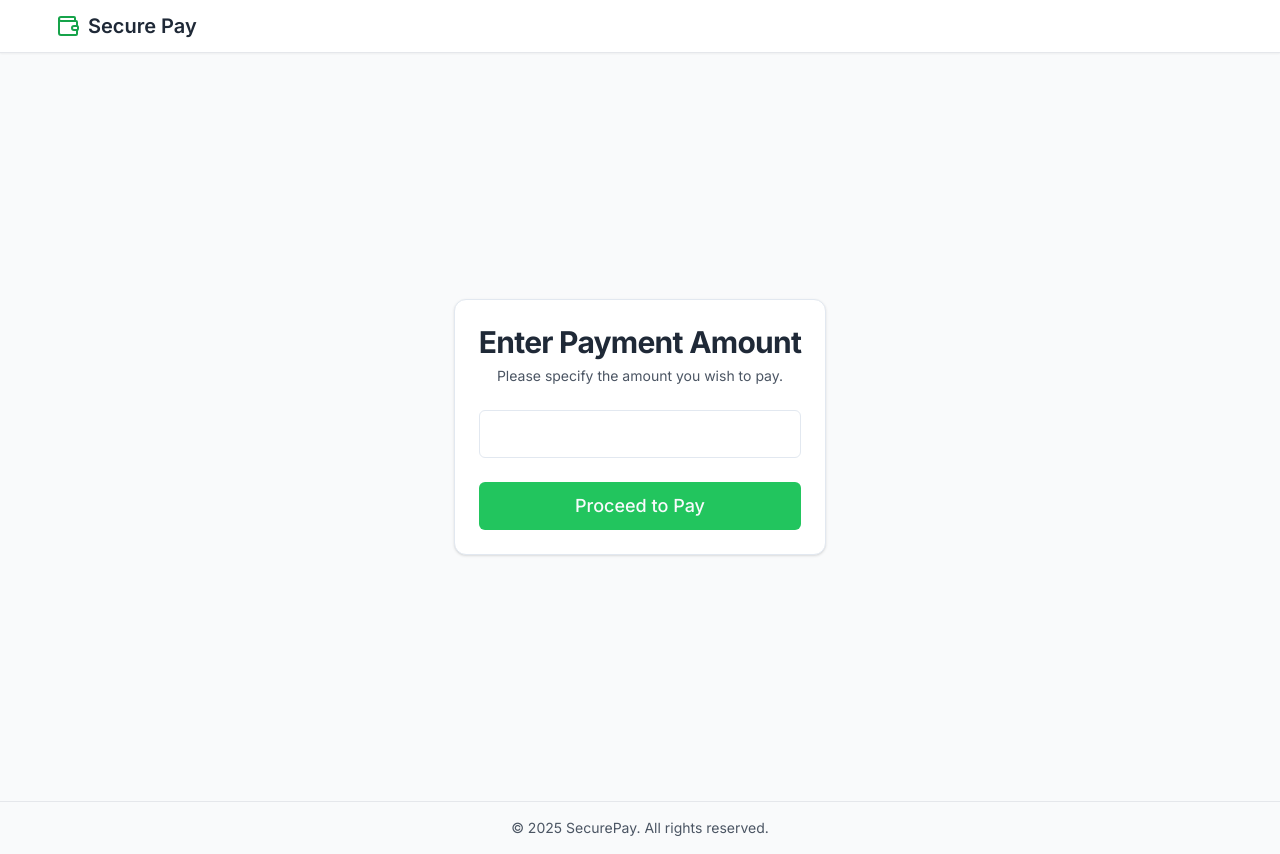
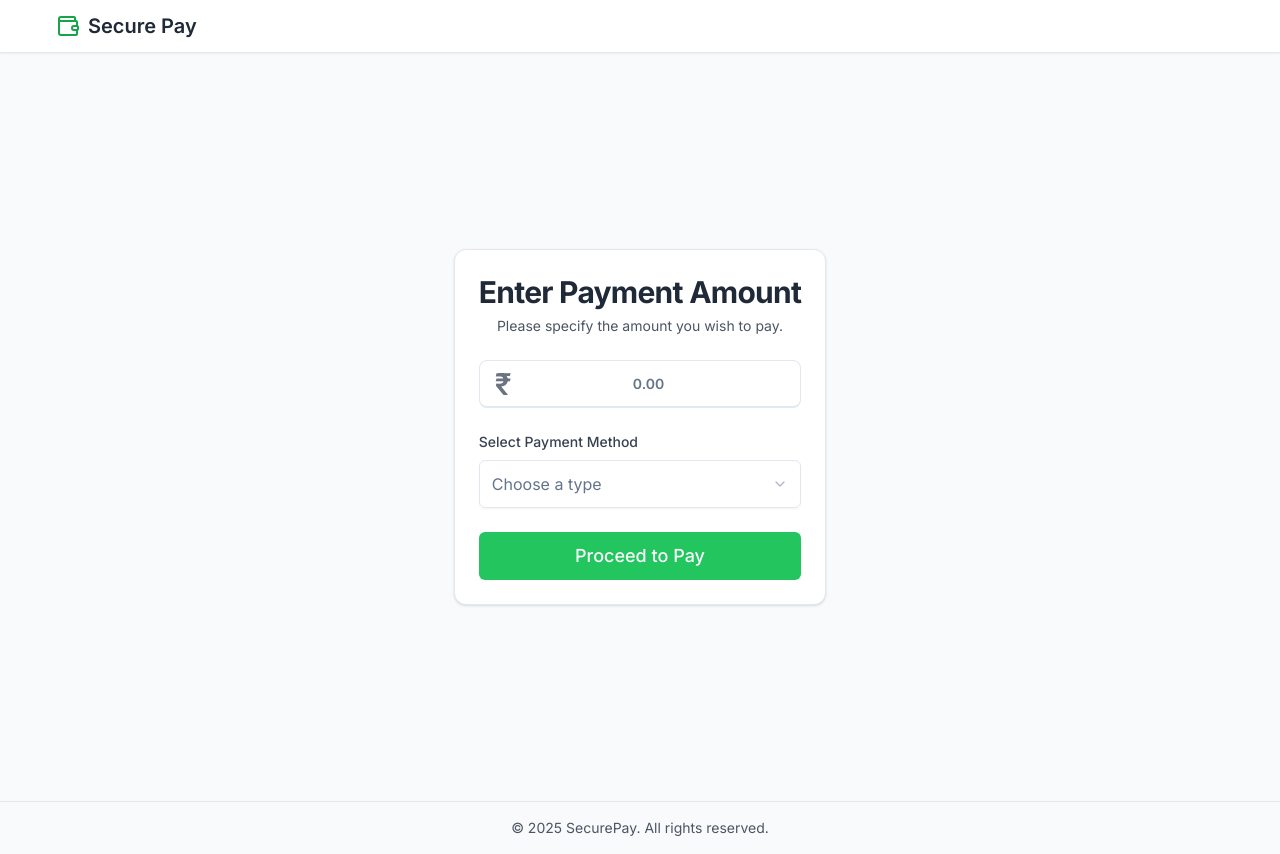
Before and after one commit to sahir289/secure-payment-page, a Next.js app: page /transaction/1 in a window 1280 px wide. Built offline with nearby package versions, Linux system fonts and the light colour scheme.

Commit message:
feat: added upi select feature

```diff
--- a/package.json
+++ b/package.json
@@ -10,6 +10,7 @@
   },
   "dependencies": {
     "@radix-ui/react-dialog": "^1.1.14",
+    "@radix-ui/react-select": "^2.2.5",
     "@radix-ui/react-slot": "^1.2.3",
     "@radix-ui/react-tabs": "^1.1.12",
     "class-variance-authority": "^0.7.1",
--- a/src/app/transaction/[hash]/page.jsx
+++ b/src/app/transaction/[hash]/page.jsx
@@ -2,43 +2,64 @@
 
 import { usePayment } from "@/hooks/usePayment";
 import { useSearchParams, usePathname } from "next/navigation";
-import { use, useState, useEffect, Suspense } from 'react';
+import { use, useState, useEffect, Suspense } from "react";
 import { Tabs, TabsList, TabsTrigger } from "@/components/ui/tabs";
 import { PaymentTimer } from "@/components/payment-timer";
 import { PaymentActions } from "@/components/payment-actions";
 import UpiDetails from "@/components/payment-methods/upi-details";
 import PhonePeDetails from "@/components/payment-methods/phonepe-details";
 import BankTransferDetails from "@/components/payment-methods/bank-transfer-details";
-import { Card, CardContent, CardDescription, CardHeader, CardTitle } from "@/components/ui/card";
+import {
+  Card,
+  CardContent,
+  CardDescription,
+  CardHeader,
+  CardTitle,
+} from "@/components/ui/card";
 import { Input } from "@/components/ui/input";
 import { Button } from "@/components/ui/button";
 import PaymentPage from "@/components/payment-page";
+import {
+  Select,
+  SelectContent,
+  SelectItem,
+  SelectTrigger,
+  SelectValue,
+} from "@/components/ui/select";
 
 export default function TransactionPage({ params }) {
   const resolvedParams = use(params);
   const hashCode = resolvedParams.hash;
   const searchParams = useSearchParams();
   const pathname = usePathname();
-  const userId = searchParams.get('user_id');
-  const code = searchParams.get('code');
-  const ot = searchParams.get('ot');
-  const key = searchParams.get('key');
-  const orderParam = searchParams.get('order');
-  const urlAmount = searchParams.get('amount');
+  const userId = searchParams.get("user_id");
+  const code = searchParams.get("code");
+  const ot = searchParams.get("ot");
+  const key = searchParams.get("key");
+  const orderParam = searchParams.get("order");
+  const urlAmount = searchParams.get("amount");
 
   const [currentTab, setCurrentTab] = useState(null);
   const [isClient, setIsClient] = useState(false);
-  const [inputAmount, setInputAmount] = useState(urlAmount || '');
+  const [inputAmount, setInputAmount] = useState(urlAmount || "");
+  const [paymentType, setPaymentType] = useState("");
   const [ProceedToPay, setProceedToPay] = useState(false);
+  const [error, setError] = useState("");
 
   const {
     state,
-    actions: { handlePaymentInitialization, handleValidation }
+    actions: { handlePaymentInitialization, handleValidation },
   } = usePayment();
 
   const handleAmountSubmit = async (e) => {
     e.preventDefault();
+    if (!paymentType) {
+      setError("Please select a payment type.");
+      return;
+    }
+
     setProceedToPay(true);
+    setCurrentTab(paymentType);
 
     const result = await handlePaymentInitialization({
       userId,
@@ -46,7 +67,7 @@
       ot,
       key,
       amount: inputAmount,
-      hashCode
+      hashCode,
     });
 
     if (result?.orderId) {
@@ -62,22 +83,22 @@
         if (orderParam) {
           await handleValidation(orderParam, true);
         } else if (userId && code && ot && key && hashCode) {
-          console.log('Initializing payment...');
+          console.log("Initializing payment...");
           const result = await handlePaymentInitialization({
             userId,
             code,
             ot,
             key,
-            hashCode
+            hashCode,
           });
-          console.log('Payment initialization result:', result);
+          console.log("Payment initialization result:", result);
 
           if (result?.orderId) {
             await handleValidation(result.orderId, false);
           }
         }
       } catch (err) {
-        console.error('Error initializing payment:', err);
+        console.error("Error initializing payment:", err);
       }
     };
 
@@ -86,7 +107,7 @@
 
   const handleTabChange = (value) => {
     const url = `${pathname}?tab=${value}`;
-    window.history.pushState({}, '', url);
+    window.history.pushState({}, "", url);
     setCurrentTab(value);
   };
 
@@ -101,17 +122,40 @@
           <PaymentTimer initialMinutes={10} />
         </div>
 
-        <Tabs value={currentTab || undefined} onValueChange={handleTabChange} className="w-full max-w-md">
+        <Tabs
+          value={currentTab || undefined}
+          onValueChange={(val) => {
+            if (!currentTab) handleTabChange(val);
+          }}
+          className="w-full max-w-md"
+        >
           <TabsList className="grid w-full grid-cols-3">
+            {!currentTab ? (
+              <>
                 <TabsTrigger value="upi">UPI</TabsTrigger>
                 <TabsTrigger value="phonepe">PhonePe</TabsTrigger>
                 <TabsTrigger value="bank-transfer">Bank Transfer</TabsTrigger>
+              </>
+            ) : (
+              <TabsTrigger
+                value={currentTab}
+                className="col-span-3 pointer-events-none justify-center"
+              >
+                {currentTab === "upi" && "UPI"}
+                {currentTab === "phonepe" && "PhonePe"}
+                {currentTab === "bank-transfer" && "Bank Transfer"}
+              </TabsTrigger>
+            )}
           </TabsList>
         </Tabs>
 
-        <div className={`mt-2 border rounded-lg p-6 bg-white shadow-md w-full max-w-md transition-all duration-300 ${
-          currentTab ? "min-h-[200px] flex flex-col items-center justify-center" : ""
-        }`}>
+        <div
+          className={`mt-2 border rounded-lg p-6 bg-white shadow-md w-full max-w-md transition-all duration-300 ${
+            currentTab
+              ? "min-h-[200px] flex flex-col items-center justify-center"
+              : ""
+          }`}
+        >
           <Suspense fallback={<p>Loading payment details...</p>}>
             {currentTab === "upi" && <UpiDetails />}
             {currentTab === "phonepe" && <PhonePeDetails />}
@@ -147,14 +191,66 @@
           </CardHeader>
           <CardContent>
             <form onSubmit={handleAmountSubmit} className="space-y-6">
+              <div>
+                <label htmlFor="amount-input" className="sr-only">
+                  Amount
+                </label>
+                <div className="relative flex items-center">
+                  <span className="absolute left-4 text-gray-500 text-3xl font-semibold">
+                    ₹
+                  </span>
                   <Input
+                    id="amount-input"
                     type="number"
-                name="amount"
+                    step="1"
+                    placeholder="0.00"
                     value={inputAmount}
                     onChange={(e) => setInputAmount(e.target.value)}
-                className="h-12 text-lg text-center"
+                    className="h-12 text-3xl font-semibold text-center pl-12 pr-4 border-b-2 focus:outline-none transition-colors duration-200 rounded-lg w-full"
                     required
                   />
+                </div>
+              </div>
+
+              <div>
+                <label
+                  htmlFor="payment-type-select"
+                  className="block text-sm font-medium text-gray-700 mb-2"
+                >
+                  Select Payment Method
+                </label>
+                <Select value={paymentType} onValueChange={setPaymentType}>
+                  <SelectTrigger
+                    id="payment-type-select"
+                    className={`w-full h-12 text-base ${
+                      error ? "border-red-500" : ""
+                    }`}
+                  >
+                    <SelectValue placeholder="Choose a type" />
+                  </SelectTrigger>
+                  <SelectContent className="">
+                    <SelectItem
+                      className="hover:bg-green-50 focus:bg-green-50 focus:text-green-800"
+                      value="upi"
+                    >
+                      Upi
+                    </SelectItem>
+                    <SelectItem
+                      className="hover:bg-green-50 focus:bg-green-50 focus:text-green-800"
+                      value="phonepe"
+                    >
+                      Phonepe
+                    </SelectItem>
+                    <SelectItem
+                      className="hover:bg-green-50 focus:bg-green-50 focus:text-green-800"
+                      value="bank-transfer"
+                    >
+                      Bank Transfer
+                    </SelectItem>
+                  </SelectContent>
+                </Select>
+              </div>
+
               <Button
                 type="submit"
                 className="w-full h-12 text-lg bg-green-500 hover:bg-green-600"
--- /dev/null
+++ b/src/components/ui/select.jsx
@@ -0,0 +1,121 @@
+"use client"
+
+import * as React from "react"
+import * as SelectPrimitive from "@radix-ui/react-select"
+import { Check, ChevronDown, ChevronUp } from "lucide-react"
+
+import { cn } from "@/lib/utils"
+
+const Select = SelectPrimitive.Root
+
+const SelectGroup = SelectPrimitive.Group
+
+const SelectValue = SelectPrimitive.Value
+
+const SelectTrigger = React.forwardRef(({ className, children, ...props }, ref) => (
+  <SelectPrimitive.Trigger
+    ref={ref}
+    className={cn(
+      "flex h-9 w-full items-center justify-between whitespace-nowrap rounded-md border border-input bg-transparent px-3 py-2 text-sm shadow-sm ring-offset-background data-[placeholder]:text-muted-foreground focus:outline-none focus:ring-1 focus:ring-ring disabled:cursor-not-allowed disabled:opacity-50 [&>span]:line-clamp-1",
+      className
+    )}
+    {...props}>
+    {children}
+    <SelectPrimitive.Icon asChild>
+      <ChevronDown className="h-4 w-4 opacity-50" />
+    </SelectPrimitive.Icon>
+  </SelectPrimitive.Trigger>
+))
+SelectTrigger.displayName = SelectPrimitive.Trigger.displayName
+
+const SelectScrollUpButton = React.forwardRef(({ className, ...props }, ref) => (
+  <SelectPrimitive.ScrollUpButton
+    ref={ref}
+    className={cn("flex cursor-default items-center justify-center py-1", className)}
+    {...props}>
+    <ChevronUp className="h-4 w-4" />
+  </SelectPrimitive.ScrollUpButton>
+))
+SelectScrollUpButton.displayName = SelectPrimitive.ScrollUpButton.displayName
+
+const SelectScrollDownButton = React.forwardRef(({ className, ...props }, ref) => (
+  <SelectPrimitive.ScrollDownButton
+    ref={ref}
+    className={cn("flex cursor-default items-center justify-center py-1", className)}
+    {...props}>
+    <ChevronDown className="h-4 w-4" />
+  </SelectPrimitive.ScrollDownButton>
+))
+SelectScrollDownButton.displayName =
+  SelectPrimitive.ScrollDownButton.displayName
+
+const SelectContent = React.forwardRef(({ className, children, position = "popper", ...props }, ref) => (
+  <SelectPrimitive.Portal>
+    <SelectPrimitive.Content
+      ref={ref}
+      className={cn(
+        "relative z-50 max-h-[--radix-select-content-available-height] min-w-[8rem] overflow-y-auto overflow-x-hidden rounded-md border bg-popover text-popover-foreground shadow-md data-[state=open]:animate-in data-[state=closed]:animate-out data-[state=closed]:fade-out-0 data-[state=open]:fade-in-0 data-[state=closed]:zoom-out-95 data-[state=open]:zoom-in-95 data-[side=bottom]:slide-in-from-top-2 data-[side=left]:slide-in-from-right-2 data-[side=right]:slide-in-from-left-2 data-[side=top]:slide-in-from-bottom-2 origin-[--radix-select-content-transform-origin]",
+        position === "popper" &&
+          "data-[side=bottom]:translate-y-1 data-[side=left]:-translate-x-1 data-[side=right]:translate-x-1 data-[side=top]:-translate-y-1",
+        className
+      )}
+      position={position}
+      {...props}>
+      <SelectScrollUpButton />
+      <SelectPrimitive.Viewport
+        className={cn("p-1", position === "popper" &&
+          "h-[var(--radix-select-trigger-height)] w-full min-w-[var(--radix-select-trigger-width)]")}>
+        {children}
+      </SelectPrimitive.Viewport>
+      <SelectScrollDownButton />
+    </SelectPrimitive.Content>
+  </SelectPrimitive.Portal>
+))
+SelectContent.displayName = SelectPrimitive.Content.displayName
+
+const SelectLabel = React.forwardRef(({ className, ...props }, ref) => (
+  <SelectPrimitive.Label
+    ref={ref}
+    className={cn("px-2 py-1.5 text-sm font-semibold", className)}
+    {...props} />
+))
+SelectLabel.displayName = SelectPrimitive.Label.displayName
+
+const SelectItem = React.forwardRef(({ className, children, ...props }, ref) => (
+  <SelectPrimitive.Item
+    ref={ref}
+    className={cn(
+      "relative flex w-full cursor-default select-none items-center rounded-sm py-1.5 pl-2 pr-8 text-sm outline-none focus:bg-accent focus:text-accent-foreground data-[disabled]:pointer-events-none data-[disabled]:opacity-50",
+      className
+    )}
+    {...props}>
+    <span className="absolute right-2 flex h-3.5 w-3.5 items-center justify-center">
+      <SelectPrimitive.ItemIndicator>
+        <Check className="h-4 w-4" />
+      </SelectPrimitive.ItemIndicator>
+    </span>
+    <SelectPrimitive.ItemText>{children}</SelectPrimitive.ItemText>
+  </SelectPrimitive.Item>
+))
+SelectItem.displayName = SelectPrimitive.Item.displayName
+
+const SelectSeparator = React.forwardRef(({ className, ...props }, ref) => (
+  <SelectPrimitive.Separator
+    ref={ref}
+    className={cn("-mx-1 my-1 h-px bg-muted", className)}
+    {...props} />
+))
+SelectSeparator.displayName = SelectPrimitive.Separator.displayName
+
+export {
+  Select,
+  SelectGroup,
+  SelectValue,
+  SelectTrigger,
+  SelectContent,
+  SelectLabel,
+  SelectItem,
+  SelectSeparator,
+  SelectScrollUpButton,
+  SelectScrollDownButton,
+}
```
Also changed, not shown: 1 other file (tests, documents, lock files or other folders). Lines whose indentation alone changed are shown as unchanged.
